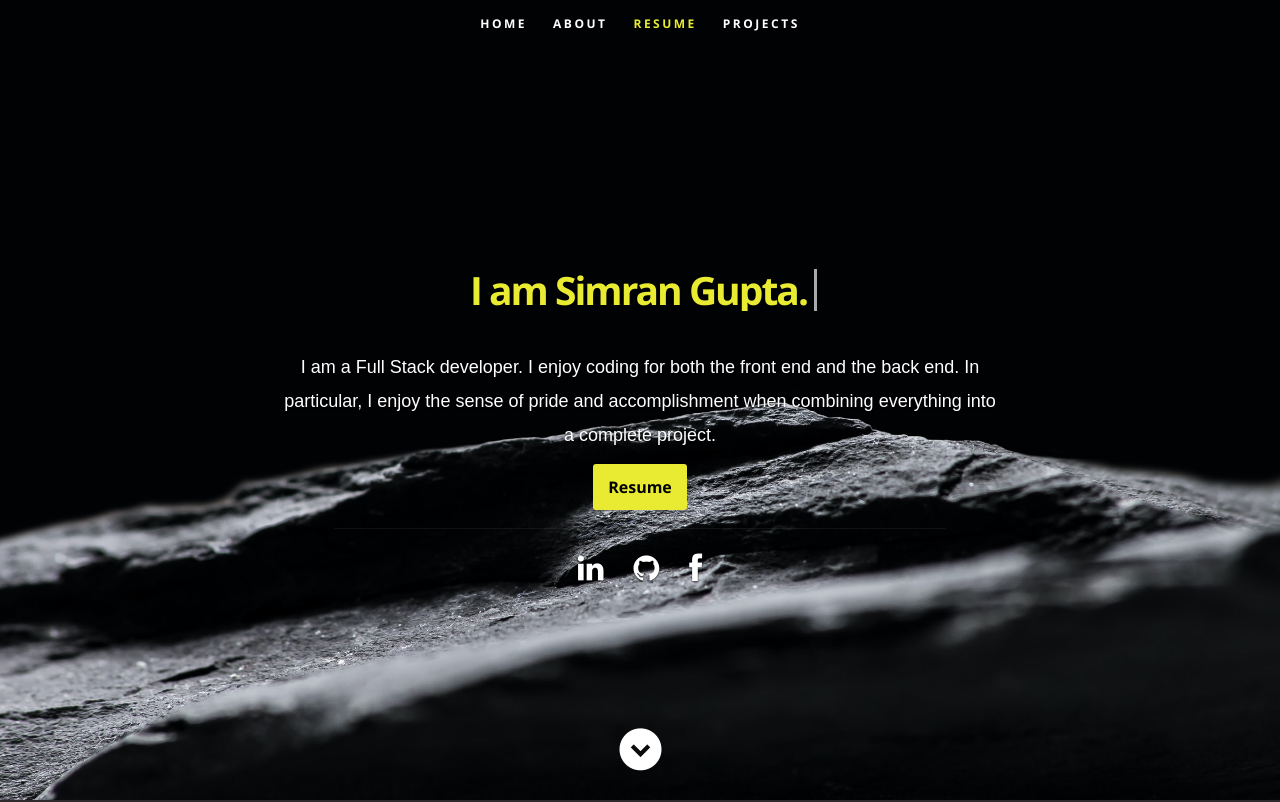
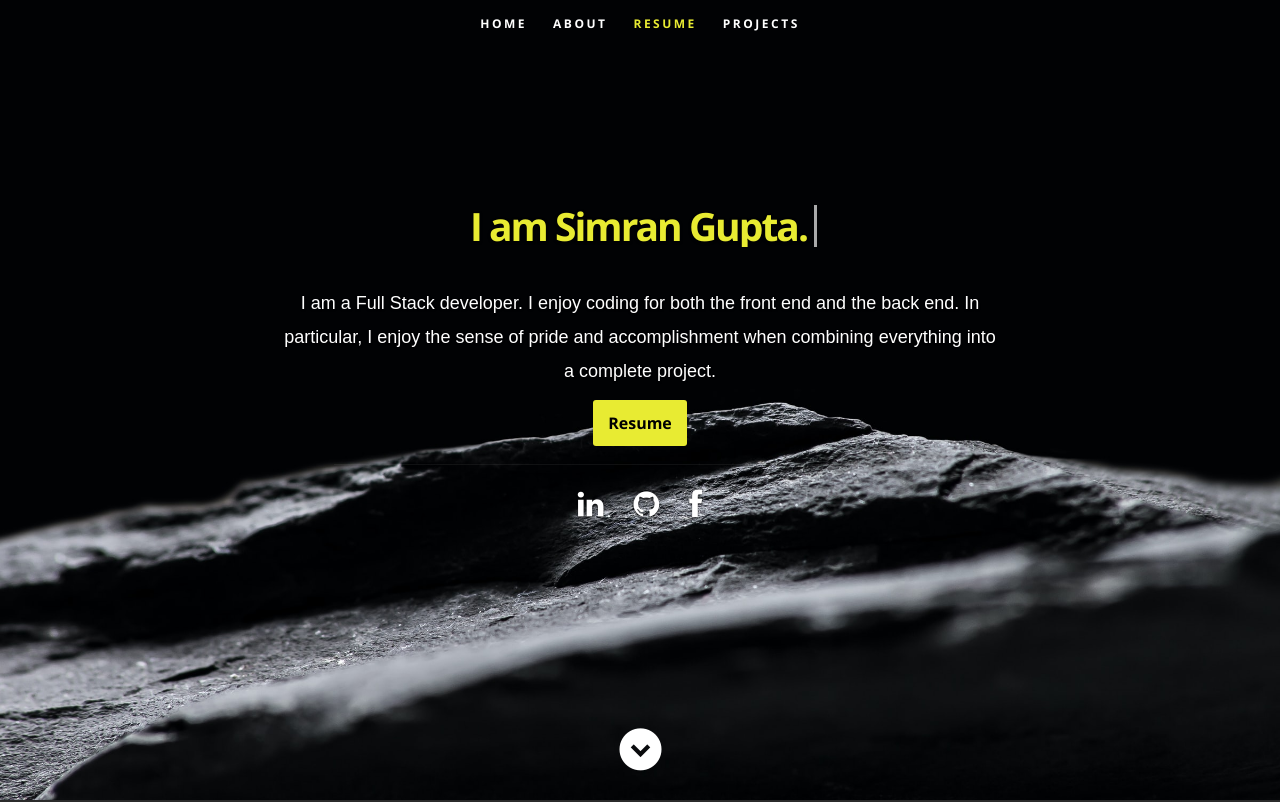
Before and after one commit to 1209simran/portfolio-website, a React (Create React App) app: page / in a window 1280 px wide. Shown: the top 802 px of the page. Built offline with nearby package versions, Linux system fonts and the light colour scheme.

Commit message:
bug fixed

```diff
--- a/public/css/layout.css
+++ b/public/css/layout.css
@@ -53,7 +53,7 @@ header .banner {
   display: inline-block;
   vertical-align: middle;
   /* margin: 0 auto; */
-  margin-top: 10%;
+  /* margin-top: 10%; */
   width: 85%;
   padding-bottom: 30px;
   text-align: center;
```
